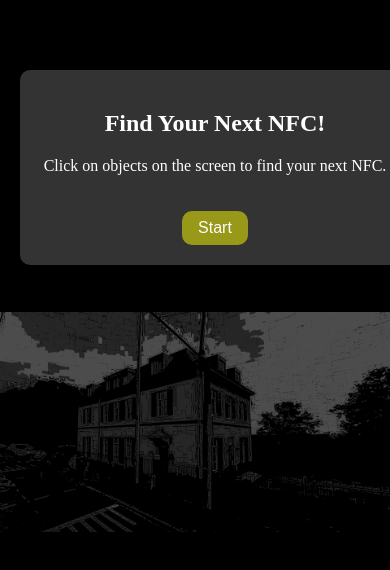
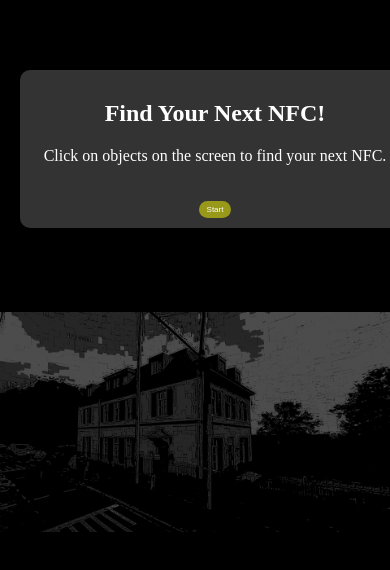
Before and after one commit to soosuesu/Soo_PoeticSystem, a plain HTML site: page index.html in a window 390 px wide. Drawn offline with Linux system fonts and the light colour scheme.

Commit message:
수정 13

```diff
--- a/index.html
+++ b/index.html
@@ -105,7 +105,7 @@
         height: auto;
       }
       .rectangle {
-        width: 20px;
+        width: 12px;
         height: 190px;
         margin-left: 20px;
         margin-bottom: 20px;
@@ -117,11 +117,11 @@
         left: 30%;
       }
       .modal-content {
-        padding: 20px;
+        padding: 10px;
       }
       .modal button {
-        padding: 8px 16px;
-        font-size: 16px;
+        padding: 4px 8px;
+        font-size: 8px;
       }
     }
   </style>
```
